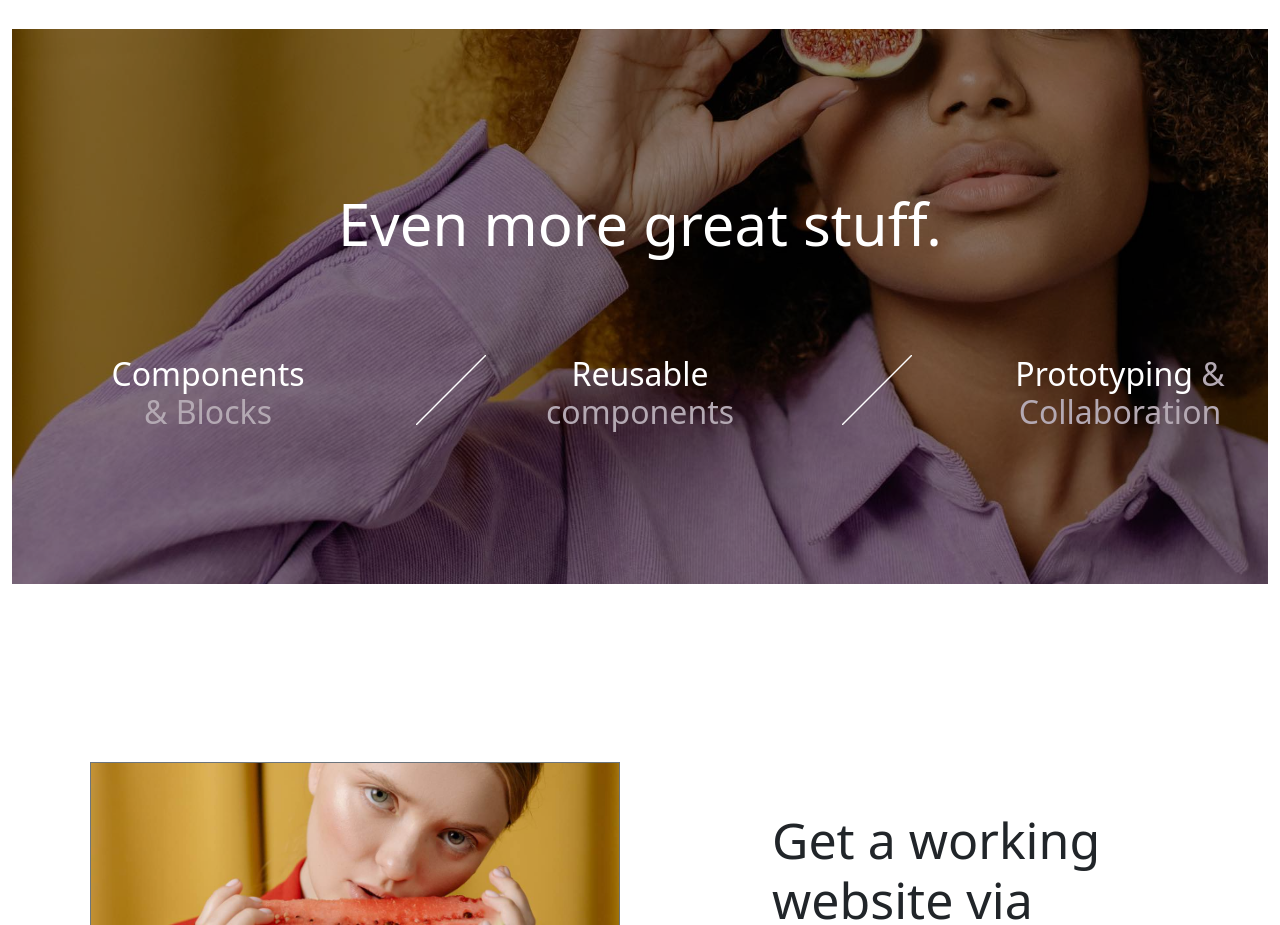
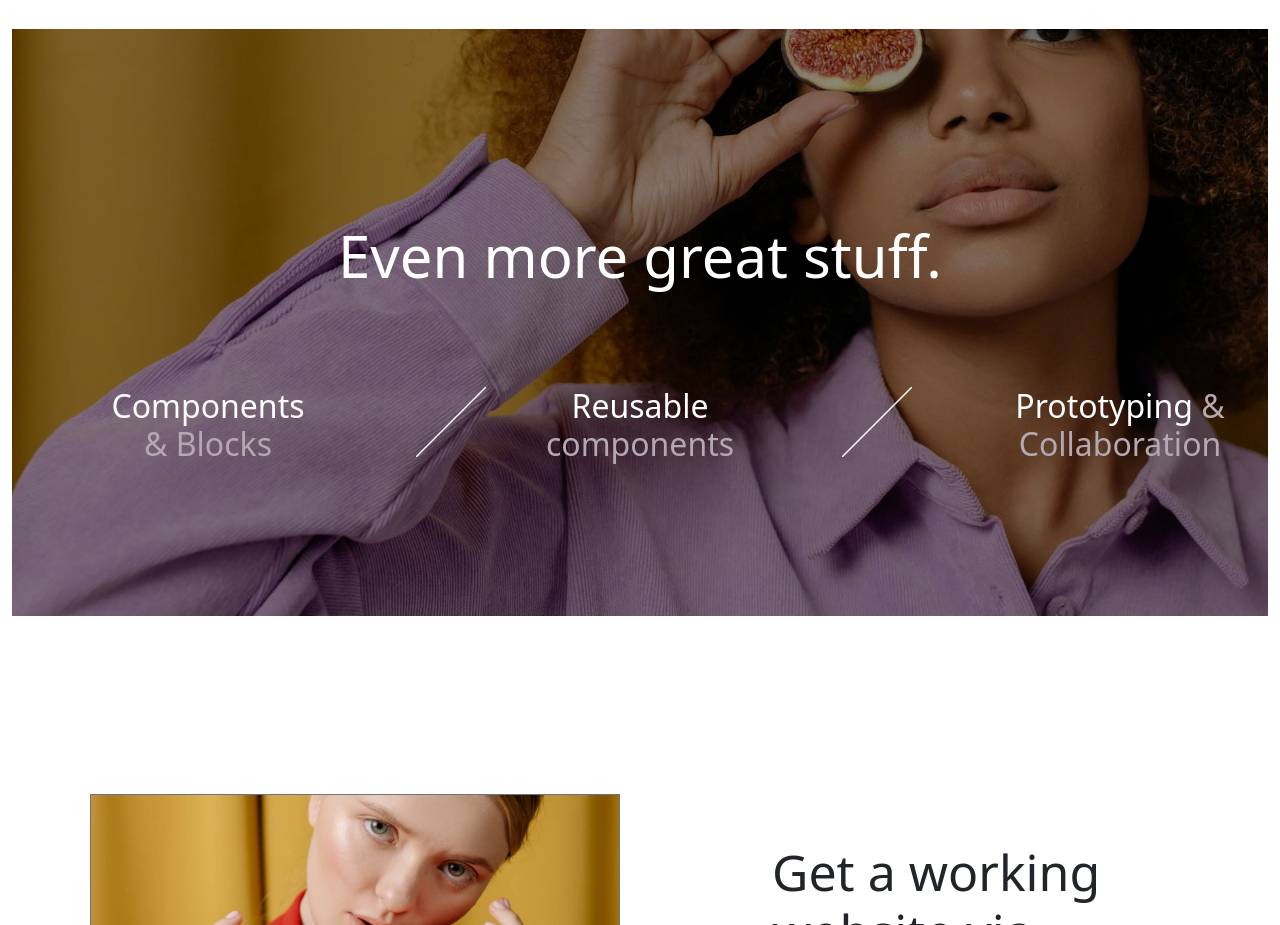
Before and after one commit to VinayakBahirat/cube, a plain HTML site: page index.html in a window 1280 px wide. Shown: the part 1840-2765 px from the top of the page. Drawn offline with nearby package versions, Linux system fonts and the light colour scheme.

Commit message:
first commit

```diff
--- a/index.html
+++ b/index.html
@@ -294,7 +294,7 @@
             <div class="even-more-section-opacity pb-lg-5 pt-lg-5">
                 <div class="row">
                     <div class="col">
-                        <div class="mt-5 pt-3">
+                        <div class="mt-5 pt-5">
                             <h2 class="h1-font text-center text-white pb-lg-4 pt-5 mb-lg-4">
                                 Even more great stuff.
                             </h2>
```
